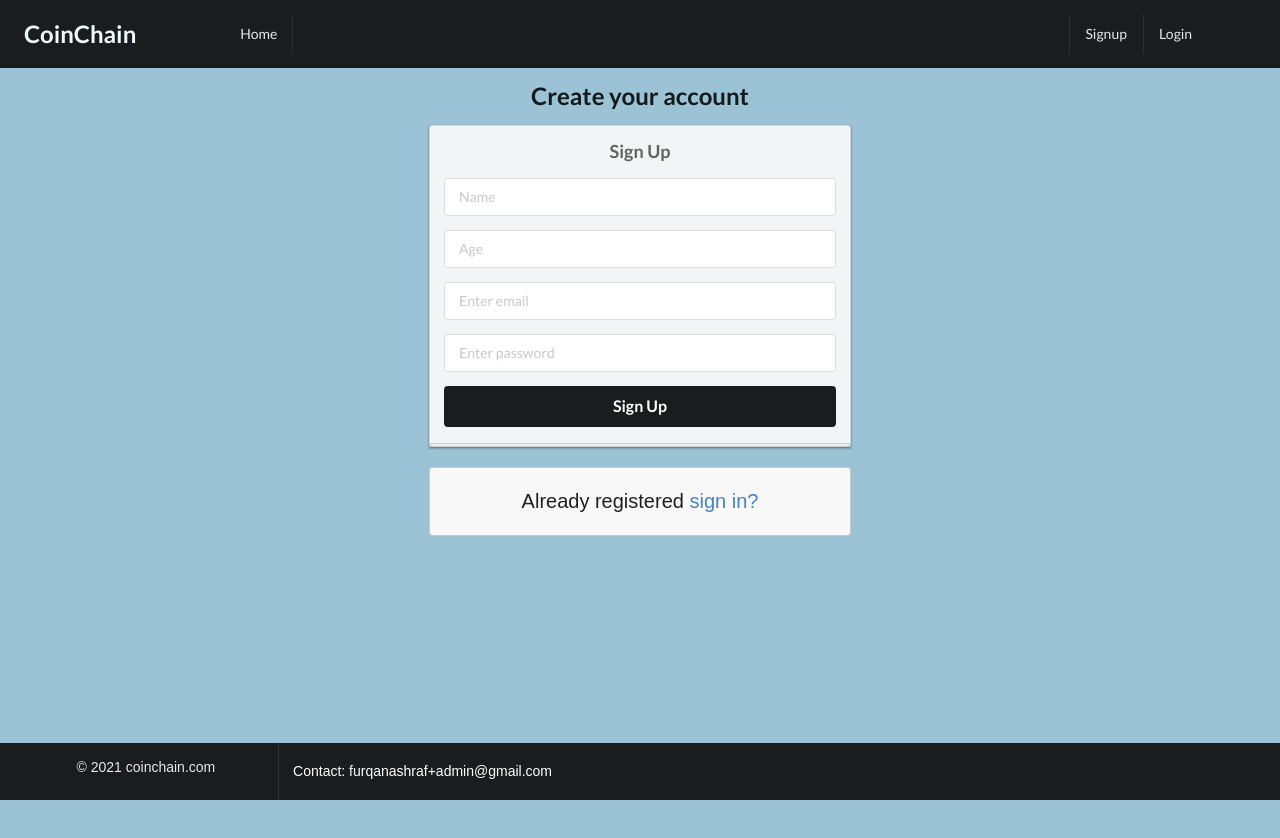
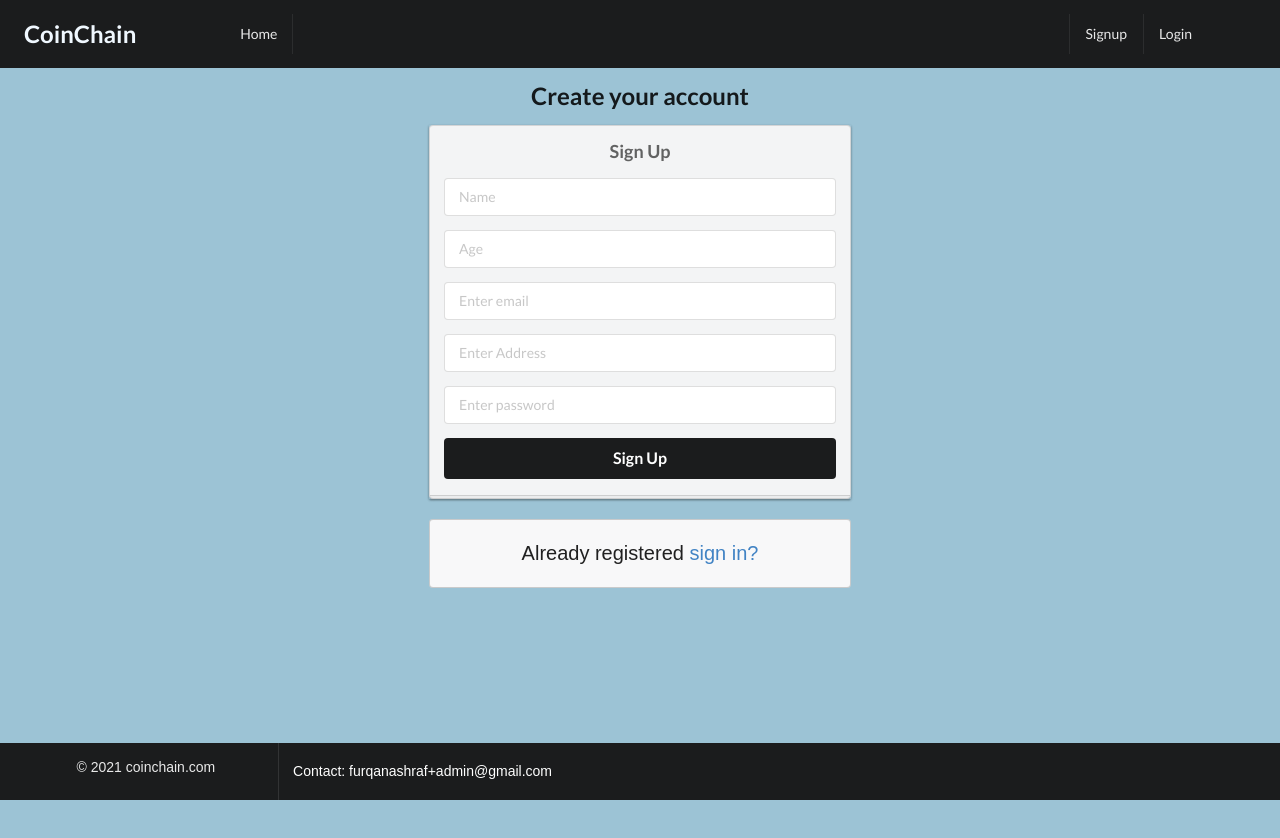
Before and after one commit to furqancodes/coinchain, a React (Create React App) app: page /signup in a window 1280 px wide. Shown: the top 838 px of the page. Built offline with nearby package versions, Linux system fonts and the light colour scheme.

Commit message:
added address field

```diff
--- a/src/components/App.jsx
+++ b/src/components/App.jsx
@@ -28,13 +28,14 @@ const App = () => {
   const [allUsers, setAllUsers] = useState("");
 
   // console.log(error);
-  const onformSubmit = async ({ name, age, email, password }) => {
+  const onformSubmit = async ({ name, age, email, password ,address}) => {
     try {
       const response = await UserApi.post("/signup", {
         name,
         email,
         age,
         password,
+        address
       });
       setData(response.data.user);
       console.log(response);
--- a/src/components/Signup.jsx
+++ b/src/components/Signup.jsx
@@ -8,14 +8,16 @@ const Signup = ({ onformSubmit, view, setError }) => {
   const [age, setAge] = useState("");
   const [email, setEmail] = useState("");
   const [password, setPassword] = useState("");
+  const [address, setAddress] = useState("");
+
   const onFormSubmit = (e) => {
     e.preventDefault();
-    if (name === "" || age === "" || email === "" || password === "") {
+    if (name === "" || age === "" || email === "" || password === ""||address==="") {
       setError("Please complete form");
     } else {
       setError("");
 
-      onformSubmit({ name, email, age, password });
+      onformSubmit({ name, email, age, password,address });
     }
   };
   return (
@@ -63,6 +65,16 @@ const Signup = ({ onformSubmit, view, setError }) => {
                   }}
                 />
               </div>
+              <div class="required field">
+                <input
+                  type="text"
+                  value={address}
+                  placeholder="Enter Address"
+                  onChange={(e) => {
+                    setAddress(e.target.value);
+                  }}
+                />
+              </div>
 
               <div class="required field">
                 <input
--- a/src/components/User/Profile.jsx
+++ b/src/components/User/Profile.jsx
@@ -21,7 +21,7 @@ const Profile = ({ data, userProfile, wallet }) => {
               <span class="date">Age {data.age}</span>
             </div>
             <div class="description">
-              {data.name} is an art director living in New York.
+              {data.address} .
             </div>
           </div>
           <div class="extra content">Balance {wallet.balance}</div>
```
